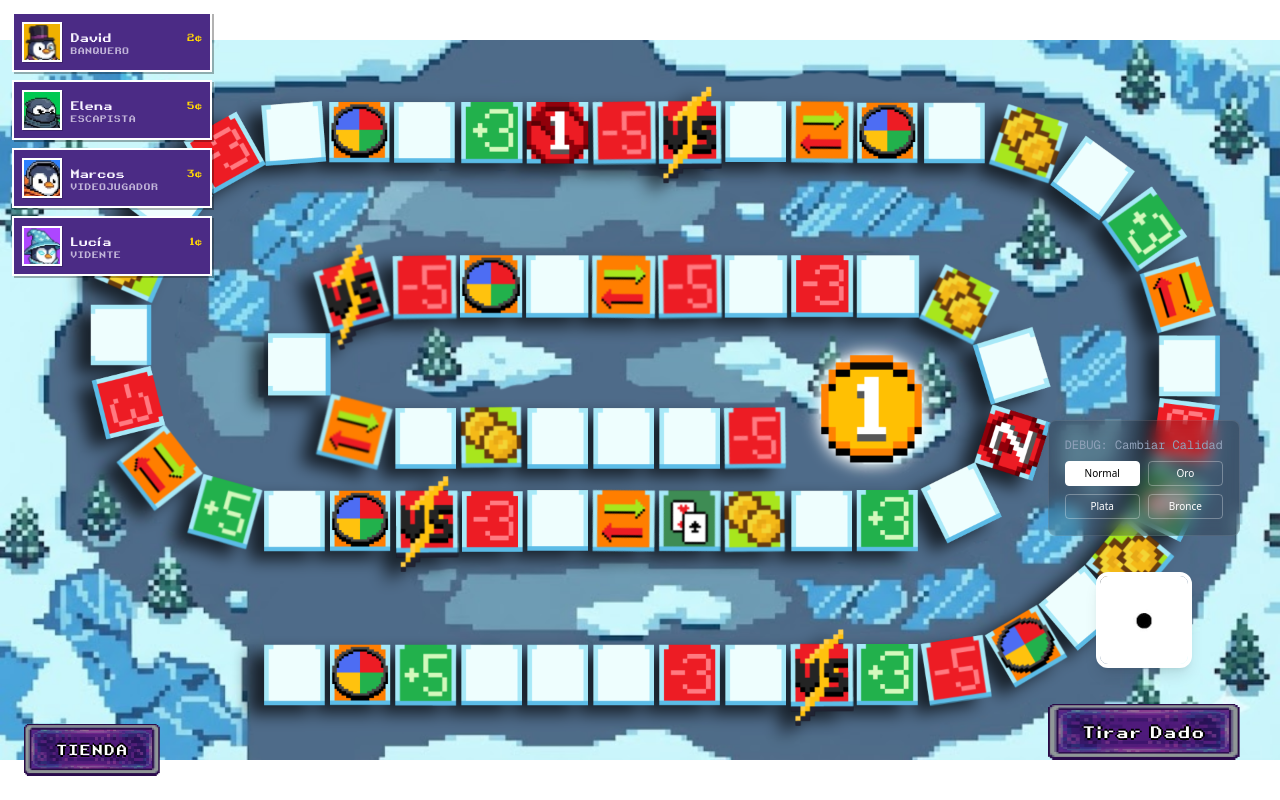
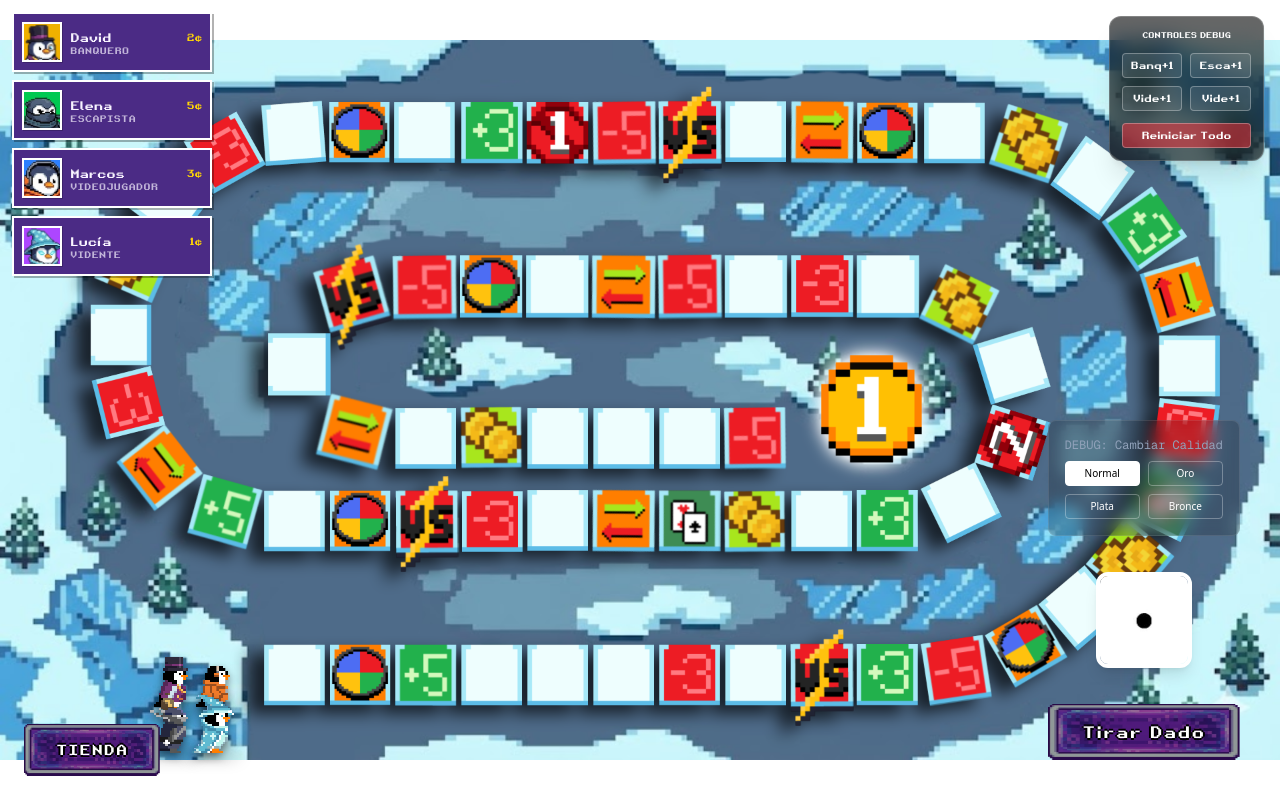
Before and after one commit to UNIZAR-30226-2026-05/frontend-web, a Next.js app: page /game in a window 1280 px wide. Built offline with nearby package versions, Linux system fonts and the light colour scheme.

Commit message:
BoardOverlay

```diff
--- a/app/game/page.tsx
+++ b/app/game/page.tsx
@@ -4,6 +4,7 @@ import Dice from "@/features/board/components/Dice";
 import PlayerHUD from "@/features/board/components/PlayerHUD";
 import PixelButton from "@/components/UI/PixelButton";
 import ShopModal from "@/features/shop/components/ShopModal";
+import BoardOverlay from "@/features/board/components/BoardOverlay";
 import { useState } from "react";
 
 export default function GamePage() {
@@ -11,6 +12,9 @@ export default function GamePage() {
 
   return (
     <main className="relative min-h-screen w-full overflow-hidden bg-[url('/tablero_def.png')] bg-contain bg-no-repeat bg-center">
+
+      {/* Capa de Fichas de Jugadores y Lógica de Tablero */}
+      <BoardOverlay />
 
       {/* HUD de Jugadores (Lado izquierdo) */}
       <div className="absolute top-2 left-2 z-50">
--- /dev/null
+++ b/features/board/components/BoardOverlay.tsx
@@ -0,0 +1,169 @@
+"use client";
+
+import React, { useState } from 'react';
+import Image from 'next/image';
+
+/**
+ * BoardOverlay Component
+ * Renders player tokens on the board using calibrated coordinates.
+ * - Dynamic sizing: tokens grow/shrink based on tile occupancy.
+ * - No bubbles: characters are rendered directly on the board.
+ */
+
+// Coordenadas calibradas manualmente (0-71)
+const BOARD_COORDS = [
+  { "x": 15.03, "y": 87.72 }, { "x": 23.02, "y": 87.95 }, { "x": 28.16, "y": 87.72 },
+  { "x": 33.3, "y": 88.11 }, { "x": 38.4, "y": 88.11 }, { "x": 43.5, "y": 88.19 },
+  { "x": 48.69, "y": 88.03 }, { "x": 53.97, "y": 88.03 }, { "x": 58.98, "y": 88.03 },
+  { "x": 64.17, "y": 88.03 }, { "x": 69.36, "y": 88.19 }, { "x": 74.63, "y": 87.56 },
+  { "x": 80.13, "y": 83.62 }, { "x": 84.48, "y": 78.74 }, { "x": 87.98, "y": 72.05 },
+  { "x": 91.18, "y": 64.09 }, { "x": 92.42, "y": 54.17 }, { "x": 92.68, "y": 45.2 },
+  { "x": 92.28, "y": 35.28 }, { "x": 89.49, "y": 26.06 }, { "x": 85.54, "y": 18.98 },
+  { "x": 80.4, "y": 14.09 }, { "x": 74.77, "y": 12.76 }, { "x": 69.31, "y": 12.6 },
+  { "x": 64.3, "y": 12.68 }, { "x": 58.98, "y": 12.52 }, { "x": 53.92, "y": 12.76 },
+  { "x": 48.96, "y": 12.83 }, { "x": 43.68, "y": 12.52 }, { "x": 38.71, "y": 12.76 },
+  { "x": 33.26, "y": 12.44 }, { "x": 28.03, "y": 12.52 }, { "x": 22.66, "y": 12.76 },
+  { "x": 17.56, "y": 15.51 }, { "x": 13.13, "y": 22.36 }, { "x": 10.33, "y": 30.24 },
+  { "x": 9.27, "y": 40.87 }, { "x": 10.16, "y": 50.47 }, { "x": 12.37, "y": 59.21 },
+  { "x": 17.52, "y": 65.2 }, { "x": 23.1, "y": 66.46 }, { "x": 28.07, "y": 66.54 },
+  { "x": 33.44, "y": 66.77 }, { "x": 38.71, "y": 66.61 }, { "x": 43.68, "y": 66.38 },
+  { "x": 48.51, "y": 66.69 }, { "x": 53.88, "y": 66.77 }, { "x": 58.94, "y": 66.85 },
+  { "x": 64.39, "y": 66.93 }, { "x": 69.53, "y": 66.54 }, { "x": 75.34, "y": 64.41 },
+  { "x": 79.2, "y": 56.22 }, { "x": 79.2, "y": 45.43 }, { "x": 74.81, "y": 36.38 },
+  { "x": 69.45, "y": 34.49 }, { "x": 64.26, "y": 34.02 }, { "x": 59.07, "y": 34.33 },
+  { "x": 53.92, "y": 34.09 }, { "x": 48.65, "y": 34.09 }, { "x": 43.64, "y": 34.41 },
+  { "x": 38.31, "y": 34.17 }, { "x": 33.26, "y": 34.25 }, { "x": 27.41, "y": 35.51 },
+  { "x": 23.24, "y": 45.12 }, { "x": 27.72, "y": 54.49 }, { "x": 33.17, "y": 55.28 },
+  { "x": 38.18, "y": 54.88 }, { "x": 43.46, "y": 55.2 }, { "x": 48.91, "y": 55.43 },
+  { "x": 53.92, "y": 55.28 }, { "x": 59.02, "y": 55.51 }, { "x": 68.29, "y": 51.34 }
+];
+
+const ROLES = [
+  { id: 'banquero', name: 'Banquero', asset: '/personajes_tablero/banquero_t_der.png' },
+  { id: 'escapista', name: 'Escapista', asset: '/personajes_tablero/escapista_t_der.png' },
+  { id: 'videojugador', name: 'Videojugador', asset: '/personajes_tablero/videojugador_t_der.png' },
+  { id: 'vidente', name: 'Vidente', asset: '/personajes_tablero/vidente_t_der.png' }
+];
+
+export default function BoardOverlay() {
+  const [positions, setPositions] = useState([0, 0, 0, 0]);
+
+  const movePlayer = (index: number) => {
+    setPositions(prev => {
+      const next = [...prev];
+      next[index] = Math.min(BOARD_COORDS.length - 1, next[index] + 1);
+      return next;
+    });
+  };
+
+  const restart = () => setPositions([0, 0, 0, 0]);
+
+  // Agrupamiento por casilla para determinar tamaño y offsets
+  const playersByTile: Record<number, number[]> = {};
+  positions.forEach((pos, idx) => {
+    if (!playersByTile[pos]) playersByTile[pos] = [];
+    playersByTile[pos].push(idx);
+  });
+
+  return (
+    <div className="absolute inset-0 z-10 pointer-events-none select-none overflow-hidden">
+
+      {/* HUD de Debug (Simplificado) */}
+      <div className="absolute top-4 right-4 z-[100] flex flex-col gap-2 pointer-events-auto bg-black/60 p-3 rounded-xl border border-white/20 backdrop-blur-md shadow-xl">
+        <h3 className="text-white font-pixel text-[8px] mb-1 text-center uppercase">Controles Debug</h3>
+        <div className="grid grid-cols-2 gap-2">
+          {ROLES.map((role, idx) => (
+            <button
+              key={role.id}
+              onClick={() => movePlayer(idx)}
+              className="bg-white/10 hover:bg-white/20 text-white border border-white/30 px-2 py-1 rounded text-[10px] font-pixel transition-all active:scale-95"
+            >
+              {role.name.slice(0, 4)}+1
+            </button>
+          ))}
+        </div>
+        <button
+          onClick={restart}
+          className="bg-red-500/50 hover:bg-red-500 text-white border border-white/30 p-1 rounded text-[10px] font-pixel mt-1 transition-all"
+        >
+          Reiniciar Todo
+        </button>
+      </div>
+
+      {/* Renderizado de Jugadores */}
+      {positions.map((tileIdx, playerIdx) => {
+        const c = BOARD_COORDS[tileIdx];
+        const sharedTile = playersByTile[tileIdx];
+        const count = sharedTile.length;
+        const indexInTile = sharedTile.indexOf(playerIdx);
+
+        /**
+         * Lógica de Tamaño Adaptativo
+         * - 1 jugador: Ocupa casi toda la casilla (90px)
+         * - 2 jugadores: Ligeramente más pequeños (72px)
+         * - 3 jugadores: Tamaño medio (64px)
+         * - 4 jugadores: Pequeños (54px)
+         */
+        let size = 95;
+        if (count === 2) size = 78;
+        if (count === 3) size = 70;
+        if (count === 4) size = 60;
+
+        /**
+         * Lógica de Offsets (Desplazamientos)
+         * - Distancia reducida para que se mantengan dentro del área visual sin bubble.
+         */
+        let dx = 0;
+        let dy = 0;
+        const offsetVal = size * 0.35; // Aumentado para mayor separación visual
+
+        if (count > 1) {
+          if (count === 2) {
+            dx = indexInTile === 0 ? -offsetVal : offsetVal;
+          } else if (count === 3) {
+            if (indexInTile === 0) dy = -offsetVal;
+            else if (indexInTile === 1) { dx = -offsetVal; dy = offsetVal; }
+            else { dx = offsetVal; dy = offsetVal; }
+          } else if (count === 4) {
+            dx = indexInTile < 2 ? -offsetVal : offsetVal;
+            dy = indexInTile % 2 === 0 ? -offsetVal : offsetVal;
+          }
+        }
+
+        return (
+          <div
+            key={playerIdx}
+            className="absolute transition-all duration-500 cubic-bezier(0.34, 1.56, 0.64, 1)"
+            style={{
+              left: `${c.x}%`,
+              top: `${c.y}%`,
+              width: `${size}px`,
+              height: `${size}px`,
+              transform: `translate(-50%, -50%) translate(${dx}px, ${dy}px)`,
+              zIndex: 30 + playerIdx,
+            }}
+          >
+            <div className="relative w-full h-full group">
+              <Image
+                src={ROLES[playerIdx].asset}
+                alt={ROLES[playerIdx].name}
+                fill
+                className="object-contain pixelated transition-transform group-hover:scale-110 drop-shadow-[0_4px_4px_rgba(0,0,0,0.5)]"
+              />
+            </div>
+            {/* Sombra de contacto individual */}
+            <div className="absolute -bottom-1 left-1/2 -translate-x-1/2 w-4/5 h-2 bg-black/30 rounded-full blur-sm -z-10" />
+          </div>
+        );
+      })}
+
+      <style jsx global>{`
+        .pixelated {
+          image-rendering: pixelated;
+          image-rendering: -moz-crisp-edges;
+          image-rendering: crisp-edges;
+        }
+      `}</style>
+    </div>
+  );
+}
```
